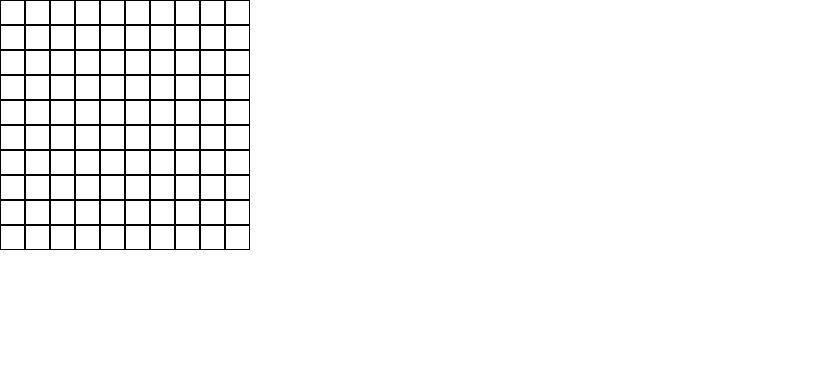
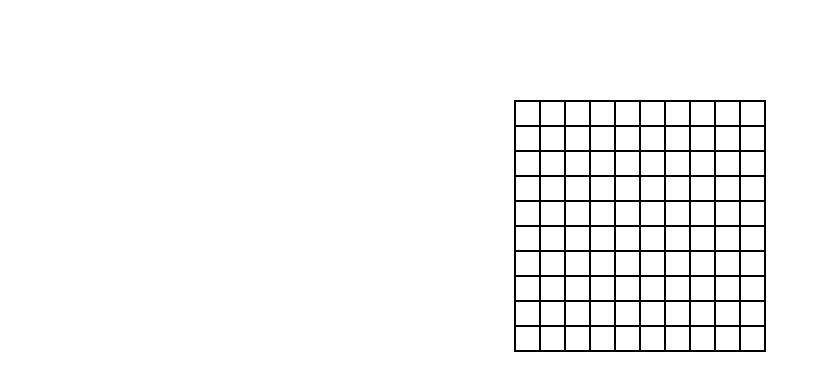
Before and after one commit to stujmar/regression-cluster-fe, a React (Create React App) app: page / in a window 1280 px wide. Shown: the top 390 px of the page, without its empty margins (0-829 px from the left). Built offline with nearby package versions, Linux system fonts and the light colour scheme.

Commit message:
[sm] styled and centered grid pretty slick looking

```diff
--- a/src/components/FlexGrid.module.css
+++ b/src/components/FlexGrid.module.css
@@ -1,5 +1,7 @@
 .gridWrapper {
+    margin: 100px auto 0;
     display: flex;
     flex-wrap: wrap;
     width: 250px;
+    border: 1px solid black;
 }
```
